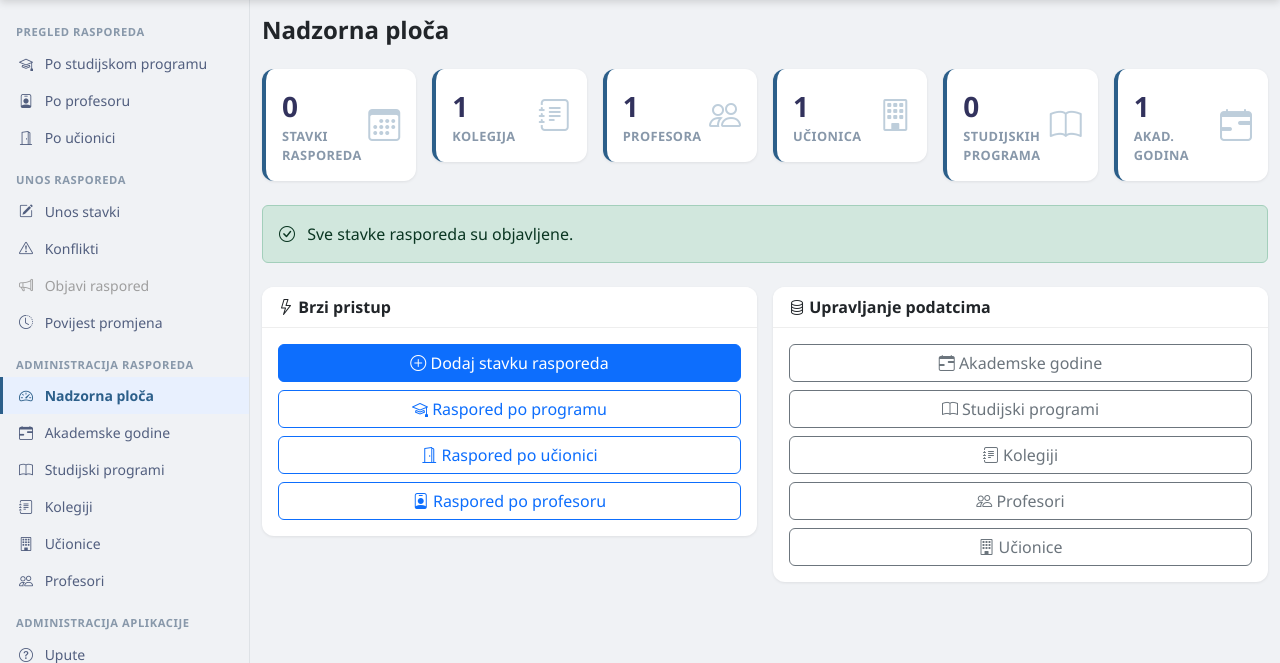
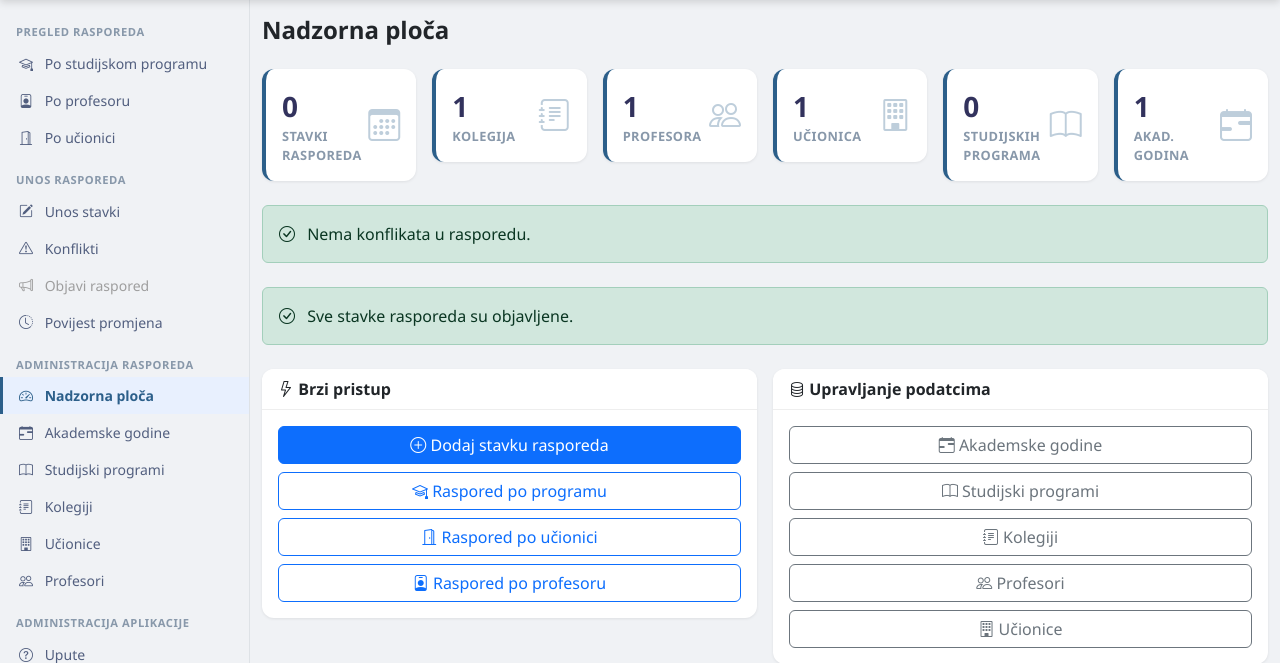
Before and after one commit to kkurilj/FOOZOS_raspored, a Flask app: page / in a window 1280 px wide. Shown: the part 56-719 px from the top of the page. Run offline with Flask 3, Linux system fonts and the light colour scheme; the visitor is signed in with stand-in values (Sample User, id 1); tables that the repository leaves empty hold one stand-in row (values such as "Sample post"); data that the repository does not hold is empty.

Commit message:
Add conflict info to dashboard alongside publish status
Co-Authored-By: Claude Opus 4.6 <noreply@anthropic.com>

```diff
--- a/app/blueprints/main.py
+++ b/app/blueprints/main.py
@@ -19,6 +19,7 @@ def index():
         'courses': db.execute('SELECT COUNT(*) FROM course').fetchone()[0],
         'schedule_entries': db.execute('SELECT COUNT(*) FROM schedule_entry').fetchone()[0],
         'unpublished': db.execute('SELECT COUNT(*) FROM schedule_entry WHERE is_published = 0').fetchone()[0],
+        'conflicts': db.execute('SELECT COUNT(*) FROM schedule_entry WHERE has_conflict = 1').fetchone()[0],
     }
     return render_template('index.html', stats=stats)
 
--- a/app/templates/index.html
+++ b/app/templates/index.html
@@ -75,6 +75,25 @@
     </div>
 </div>
 
+{% if stats.conflicts > 0 %}
+<div class="alert alert-danger d-flex justify-content-between align-items-center mb-4">
+    <div>
+        <i class="bi bi-exclamation-triangle me-2"></i>
+        <strong>{{ stats.conflicts }}</strong> {{ 'stavka rasporeda ima konflikt' if stats.conflicts == 1 else 'stavki rasporeda ima konflikte' }}.
+    </div>
+    <a href="{{ url_for('timetable.conflicts') }}" class="btn btn-danger">
+        <i class="bi bi-exclamation-triangle"></i> Pregled konflikata
+    </a>
+</div>
+{% else %}
+<div class="alert alert-success d-flex justify-content-between align-items-center mb-4">
+    <div>
+        <i class="bi bi-check-circle me-2"></i>
+        Nema konflikata u rasporedu.
+    </div>
+</div>
+{% endif %}
+
 {% if stats.unpublished > 0 %}
 <div class="alert alert-warning d-flex justify-content-between align-items-center mb-4">
     <div>
```
